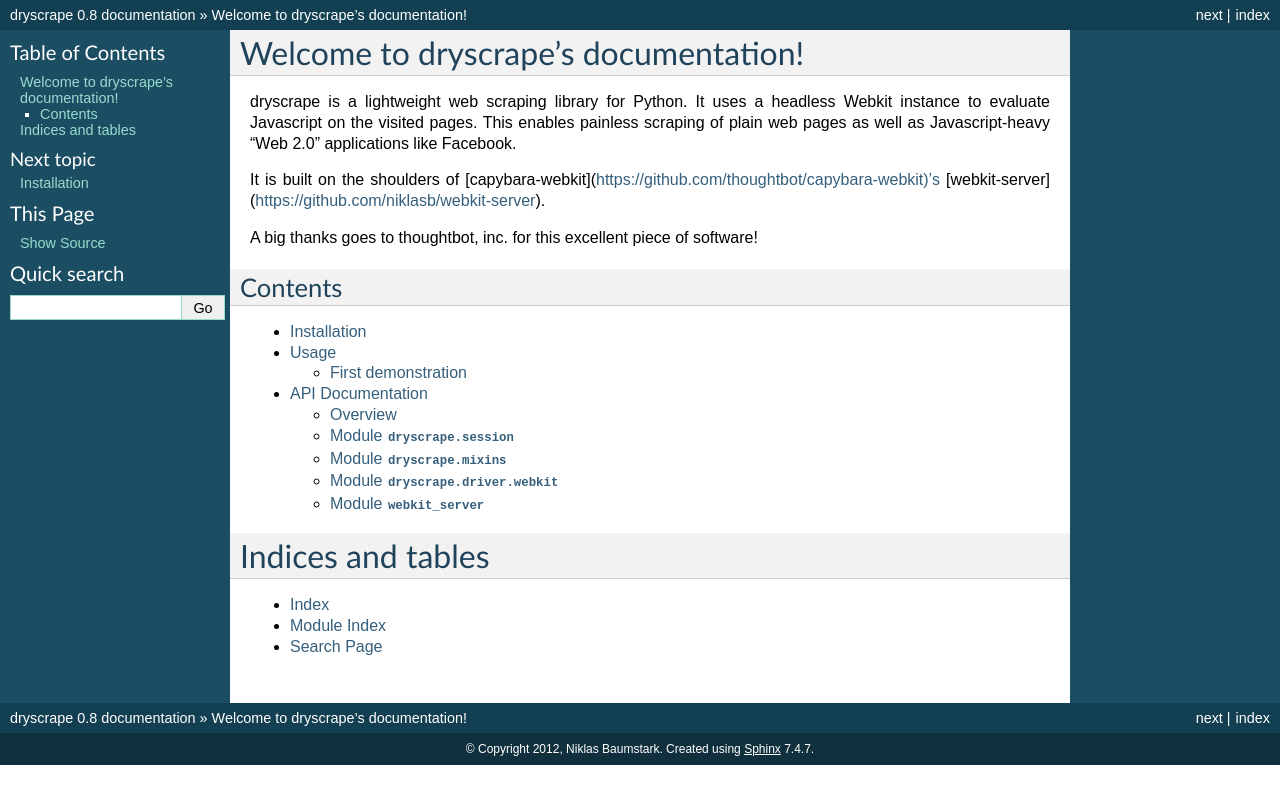
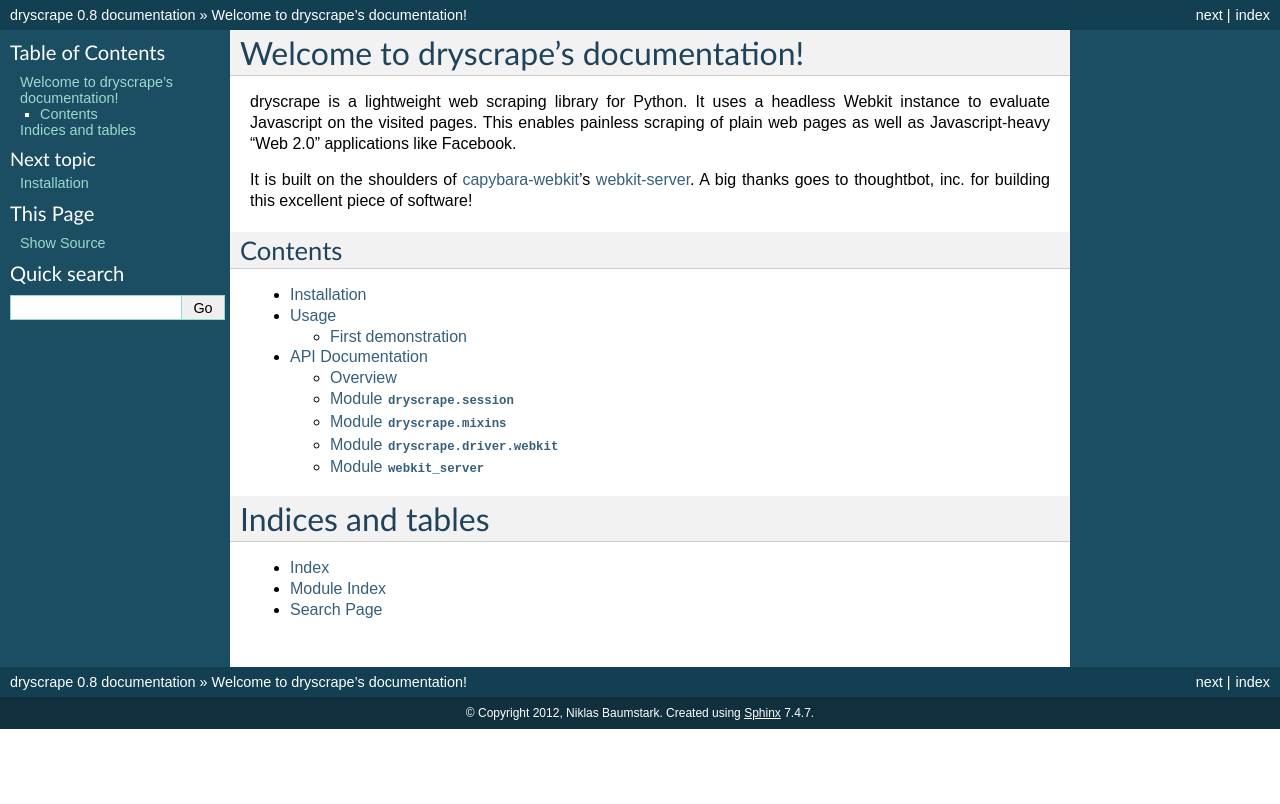
Before and after one commit to niklasb/dryscrape, a Sphinx documentation site: the page built from docs/index.rst, in a window 1280 px wide. Shown: the top 804 px of the page. Built offline with Sphinx 7.4.7, drawn with Linux system fonts in a browser that asks for light colours.

Commit message:
fix docs

```diff
--- a/docs/index.rst
+++ b/docs/index.rst
@@ -7,12 +7,12 @@
 “Web 2.0” applications like
 Facebook.
 
-It is built on the shoulders of
-[capybara-webkit](https://github.com/thoughtbot/capybara-webkit)'s
-[webkit-server](https://github.com/niklasb/webkit-server).
+It is built on the shoulders of capybara-webkit_'s webkit-server_.
+A big thanks goes to thoughtbot, inc. for building this excellent
+piece of software!
 
-A big thanks goes to thoughtbot, inc. for this excellent piece of
-software!
+.. _capybara-webkit: https://github.com/thoughtbot/capybara-webkit
+.. _webkit-server: https://github.com/niklasb/webkit-server
 
 Contents
 ----------
```
